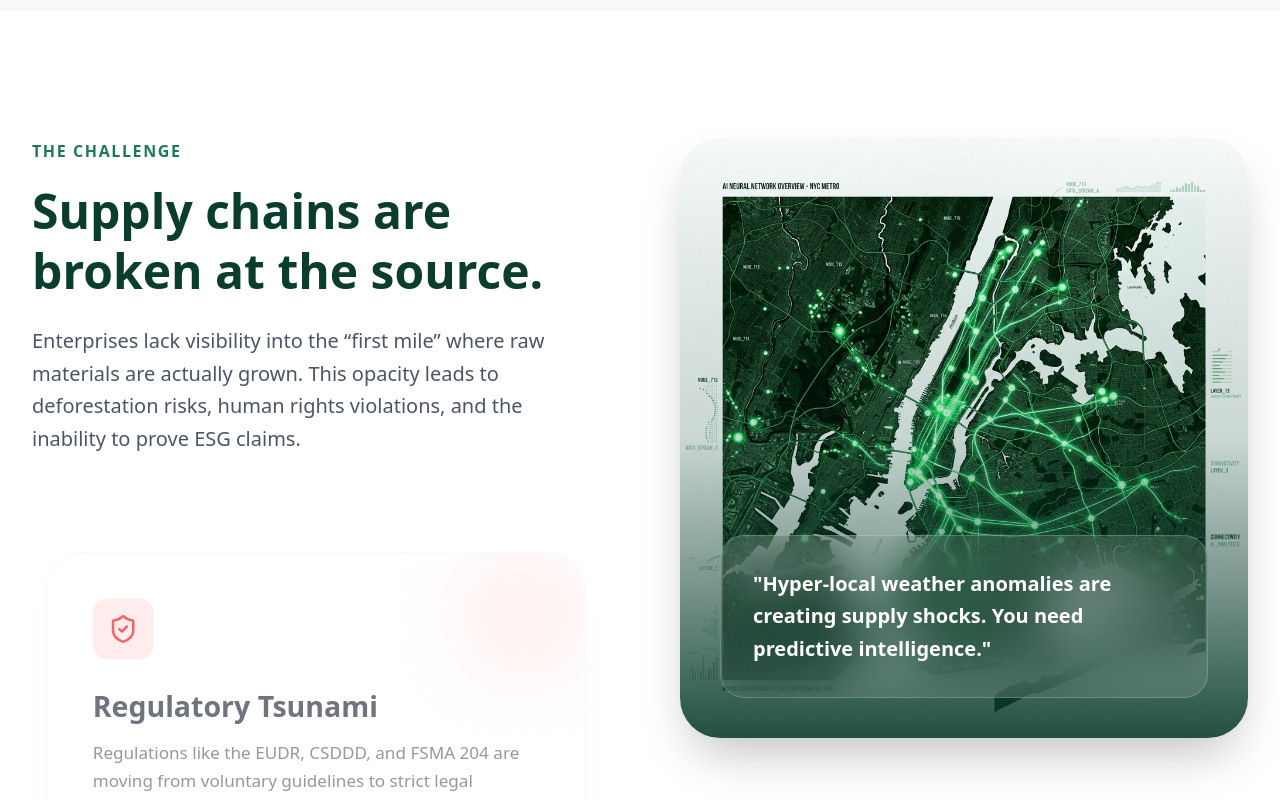
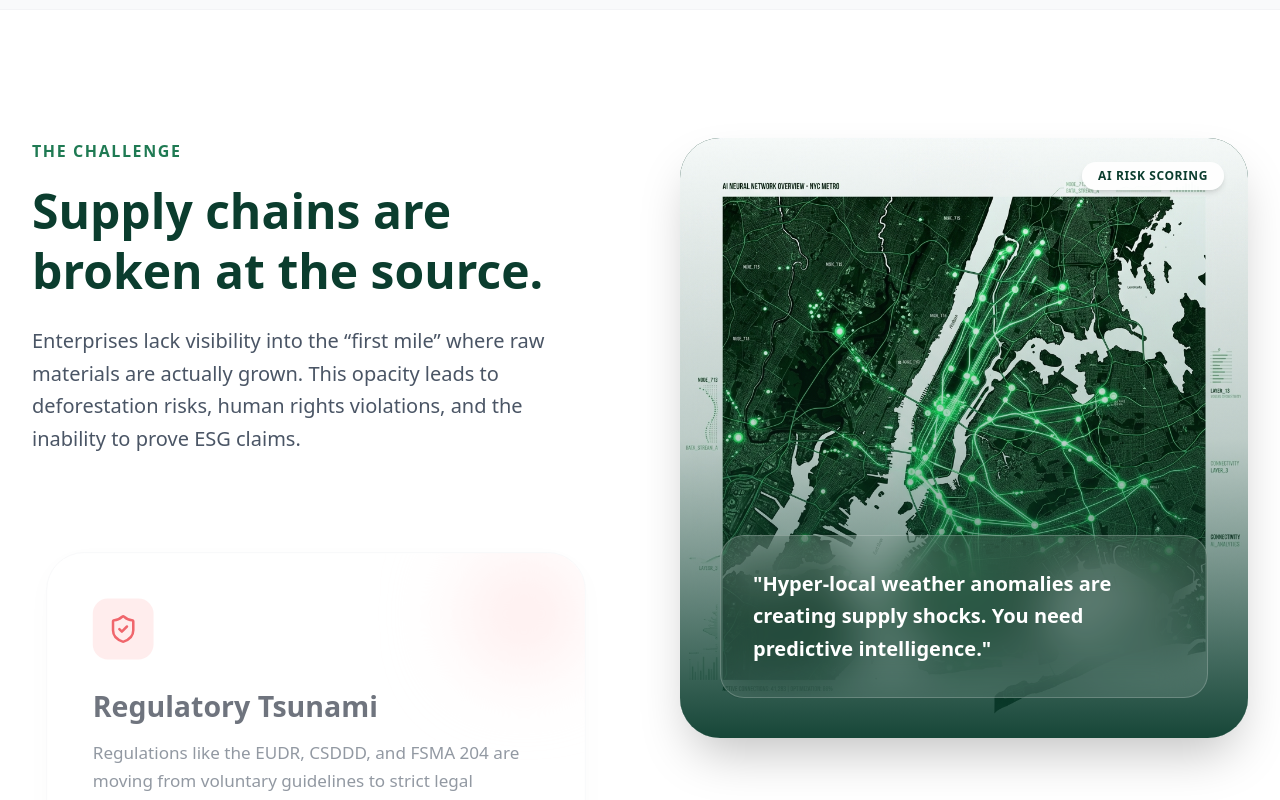
Before and after one commit to bhubanchand/sts-demo-2, a Next.js app: page / in a window 1280 px wide. Shown: the part 1580-2380 px from the top of the page. Built offline with nearby package versions, Linux system fonts and the light colour scheme.

Commit message:
feat: implement inline responsive challenge cards for mobile and absolute stacked transition layout for desktop

```diff
--- a/src/app/page.tsx
+++ b/src/app/page.tsx
@@ -32,9 +32,12 @@ interface ChallengeBlockProps {
   bgClass: string;
   activeBlock: string;
   setActiveBlock: (id: string) => void;
+  image: string;
+  quote: string;
+  badgeText: string;
 }
 
-function ChallengeBlock({ id, title, text, icon: Icon, colorClass, bgClass, activeBlock, setActiveBlock }: ChallengeBlockProps) {
+function ChallengeBlock({ id, title, text, icon: Icon, colorClass, bgClass, activeBlock, setActiveBlock, image, quote, badgeText }: ChallengeBlockProps) {
   const ref = useRef(null);
   const isInView = useInView(ref, { margin: "-40% 0px -40% 0px" });
 
@@ -61,6 +64,19 @@ function ChallengeBlock({ id, title, text, icon: Icon, colorClass, bgClass, acti
       </div>
       <h3 className="text-xl sm:text-3xl font-bold mb-2 sm:mb-4 text-gray-900 relative z-10">{title}</h3>
       <p className="text-base sm:text-lg text-gray-600 leading-relaxed relative z-10">{text}</p>
+
+      {/* Mobile Card block (only visible below lg breakpoint) */}
+      <div className="lg:hidden mt-6 w-full h-[220px] sm:h-[300px] rounded-2xl overflow-hidden relative shadow-md">
+         <img src={image} alt={title} className="absolute inset-0 w-full h-full object-cover" />
+         <div className="absolute inset-0 bg-gradient-to-t from-[#0B3D2E] via-[#0B3D2E]/25 to-transparent opacity-95"></div>
+         <div className="absolute bottom-4 left-4 right-4 bg-white/10 backdrop-blur-md border border-white/25 p-4 rounded-xl">
+            <p className="text-white text-xs font-bold leading-relaxed">{quote}</p>
+         </div>
+         <span className="absolute top-4 right-4 bg-white/95 text-[#0B3D2E] font-black text-[9px] uppercase tracking-wider px-2.5 py-1 rounded-full shadow-sm">
+            {badgeText}
+         </span>
+      </div>
+
       <div className={`absolute top-0 right-0 w-32 h-32 ${bgClass} rounded-full blur-[40px] group-hover:scale-150 transition-transform duration-300`}></div>
     </div>
   );
@@ -81,7 +97,8 @@ const CHALLENGES = [
     colorClass: "text-red-600",
     bgClass: "bg-red-100",
     quote: `"EUDR and FSMA 204 require precise geocoordinates. The era of self-reported sustainability is over."`,
-    image: "/assets/esg-dashboard.png"
+    image: "/assets/esg-dashboard.png",
+    badgeText: "EUDR Compliance Active"
   },
   {
     id: "fragmented",
@@ -91,7 +108,8 @@ const CHALLENGES = [
     colorClass: "text-orange-600",
     bgClass: "bg-orange-100",
     quote: `"Without node-level visibility, discovering the true origin of your raw materials is impossible."`,
-    image: "/assets/traceability-diagram.png"
+    image: "/assets/traceability-diagram.png",
+    badgeText: "Traceability Mapped"
   },
   {
     id: "climate",
@@ -101,7 +119,8 @@ const CHALLENGES = [
     colorClass: "text-blue-600",
     bgClass: "bg-blue-100",
     quote: `"Hyper-local weather anomalies are creating supply shocks. You need predictive intelligence."`,
-    image: "/assets/ai-graph.png"
+    image: "/assets/ai-graph.png",
+    badgeText: "AI Risk Scoring"
   }
 ];
 
@@ -373,44 +392,54 @@ export default function Home() {
                            bgClass={item.bgClass}
                            activeBlock={activeChallengeBlock}
                            setActiveBlock={setActiveChallengeBlock}
+                           image={item.image}
+                           quote={item.quote}
+                           badgeText={item.badgeText}
                         />
                      ))}
                   </div>
                </div>
 
-               {/* Right Column (Sticky Image Container) */}
-               <div className="w-full lg:w-1/2 lg:sticky lg:top-40 h-[260px] sm:h-[400px] lg:h-[600px] rounded-2xl lg:rounded-[40px] overflow-hidden shadow-2xl relative self-start mt-6 lg:mt-16">
-                  <AnimatePresence mode="wait">
-                     <motion.img
-                        key={activeChallengeBlock}
-                        src={CHALLENGE_IMAGES[activeChallengeBlock as keyof typeof CHALLENGE_IMAGES]}
-                        initial={{ opacity: 0, scale: 1.1 }}
-                        animate={{ opacity: 1, scale: 1 }}
-                        exit={{ opacity: 0 }}
-                        transition={{ duration: 0.4, ease: "easeInOut" }}
-                        className="absolute inset-0 w-full h-full object-cover"
-                     />
-                  </AnimatePresence>
+               {/* Right Column (Sticky Stack of 3 Cards - Desktop Only) */}
+               <div className="hidden lg:block w-full lg:w-1/2 lg:sticky lg:top-40 h-[600px] mt-16 self-start relative">
+                  {CHALLENGES.map((item) => {
+                     const isActive = activeChallengeBlock === item.id;
+                     return (
+                        <motion.div
+                           key={item.id}
+                           initial={false}
+                           animate={{
+                              opacity: isActive ? 1 : 0,
+                              scale: isActive ? 1 : 0.95,
+                              y: isActive ? 0 : 20,
+                              pointerEvents: isActive ? "auto" : "none"
+                           }}
+                           transition={{ duration: 0.45, ease: "easeOut" }}
+                           className="absolute inset-0 w-full h-full rounded-[40px] overflow-hidden shadow-2xl bg-[#0B3D2E]"
+                        >
+                           <img
+                              src={item.image}
+                              alt={item.title}
+                              className="absolute inset-0 w-full h-full object-cover"
+                           />
+                           <div className="absolute inset-0 bg-gradient-to-t from-[#0B3D2E] via-[#0B3D2E]/25 to-transparent opacity-95"></div>
 
-                  <div className="absolute inset-0 bg-gradient-to-t from-[#0B3D2E] via-[#0B3D2E]/20 to-transparent opacity-90"></div>
+                           {/* Premium Badge */}
+                           <span className="absolute top-6 right-6 bg-white/95 text-[#0B3D2E] font-black text-xs uppercase tracking-wider px-4 py-1.5 rounded-full shadow-md z-30">
+                              {item.badgeText}
+                           </span>
 
-                  {/* Dynamic caption overlay */}
-                  <div className="absolute bottom-6 left-6 right-6 lg:bottom-10 lg:left-10 lg:right-10">
-                     <AnimatePresence mode="wait">
-                        <motion.div
-                           key={activeChallengeBlock}
-                           initial={{ opacity: 0, y: 20 }}
-                           animate={{ opacity: 1, y: 0 }}
-                           exit={{ opacity: 0, y: -20 }}
-                           transition={{ duration: 0.3, delay: 0.2 }}
-                           className="bg-white/10 backdrop-blur-xl border border-white/20 p-6 lg:p-8 rounded-2xl lg:rounded-3xl"
-                        >
-                           <p className="text-white font-bold text-base lg:text-xl leading-relaxed">
-                              {CHALLENGES.find(c => c.id === activeChallengeBlock)?.quote}
-                           </p>
+                           {/* Dynamic caption overlay */}
+                           <div className="absolute bottom-10 left-10 right-10 z-30">
+                              <div className="bg-white/10 backdrop-blur-xl border border-white/20 p-8 rounded-3xl">
+                                 <p className="text-white font-bold text-xl leading-relaxed">
+                                    {item.quote}
+                                 </p>
+                              </div>
+                           </div>
                         </motion.div>
-                     </AnimatePresence>
-                  </div>
+                     );
+                  })}
                </div>
             </div>
          </div>
```
